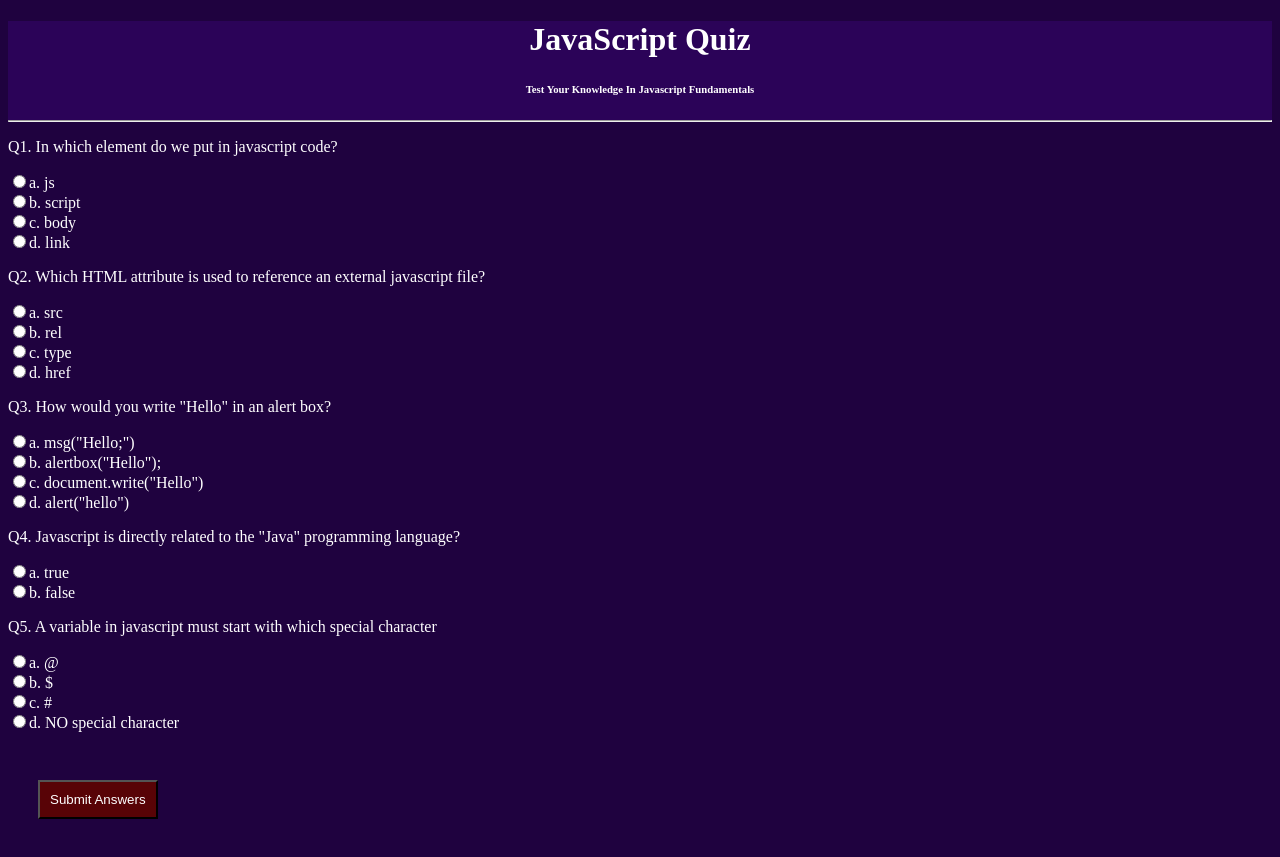
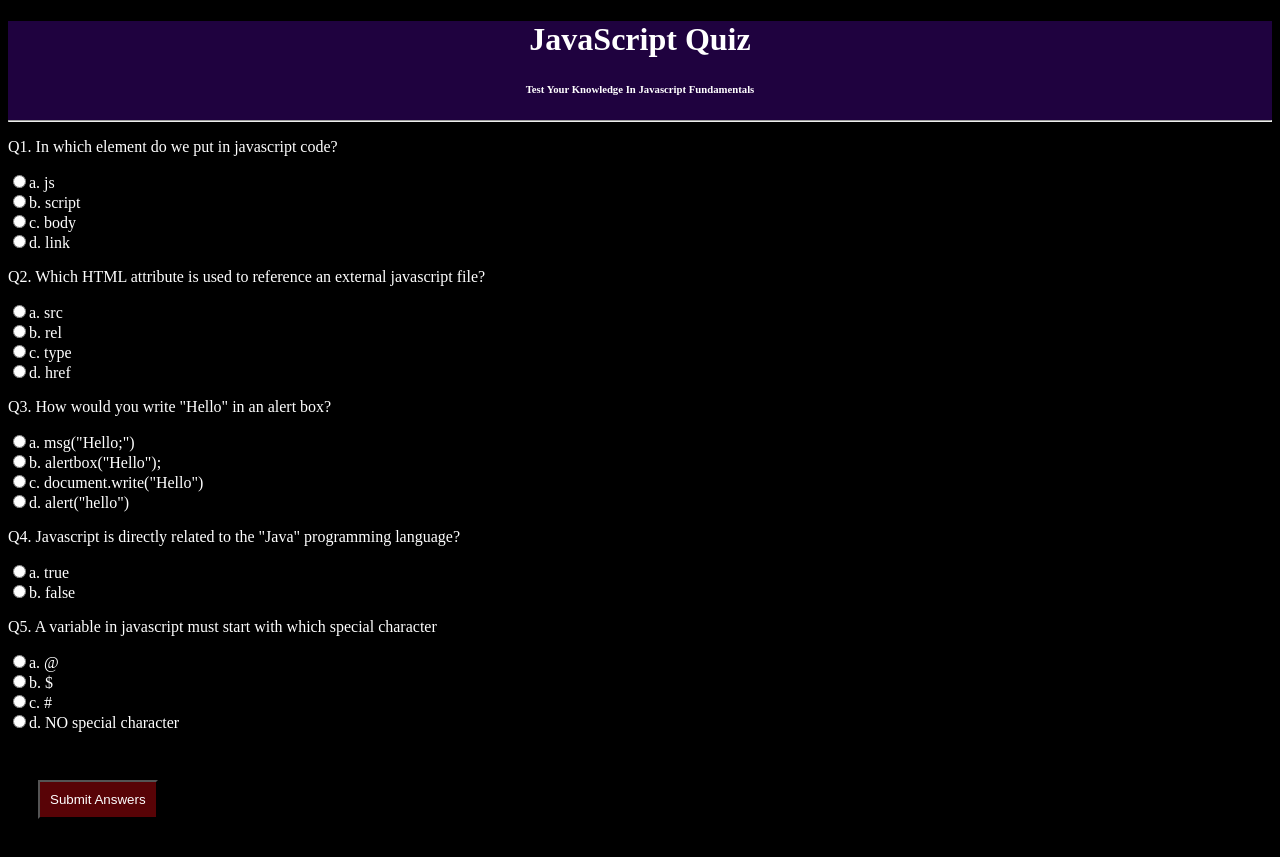
Before and after one commit to achchuthan-suntharalingam/quiz_app, a plain HTML site: page index.html in a window 1280 px wide. Drawn offline with Linux system fonts and the light colour scheme.

Commit message:
4th commit

```diff
--- a/quiz.css
+++ b/quiz.css
@@ -1,7 +1,7 @@
 .head{text-align: center;
-      background-color:#2B0358;
+      background-color:#1F023F;
       color: white;}
-body{background-color:#1F023F;
+body{background-color:black;
       color:white;}
 
 #button{background-color: #580306;
```
